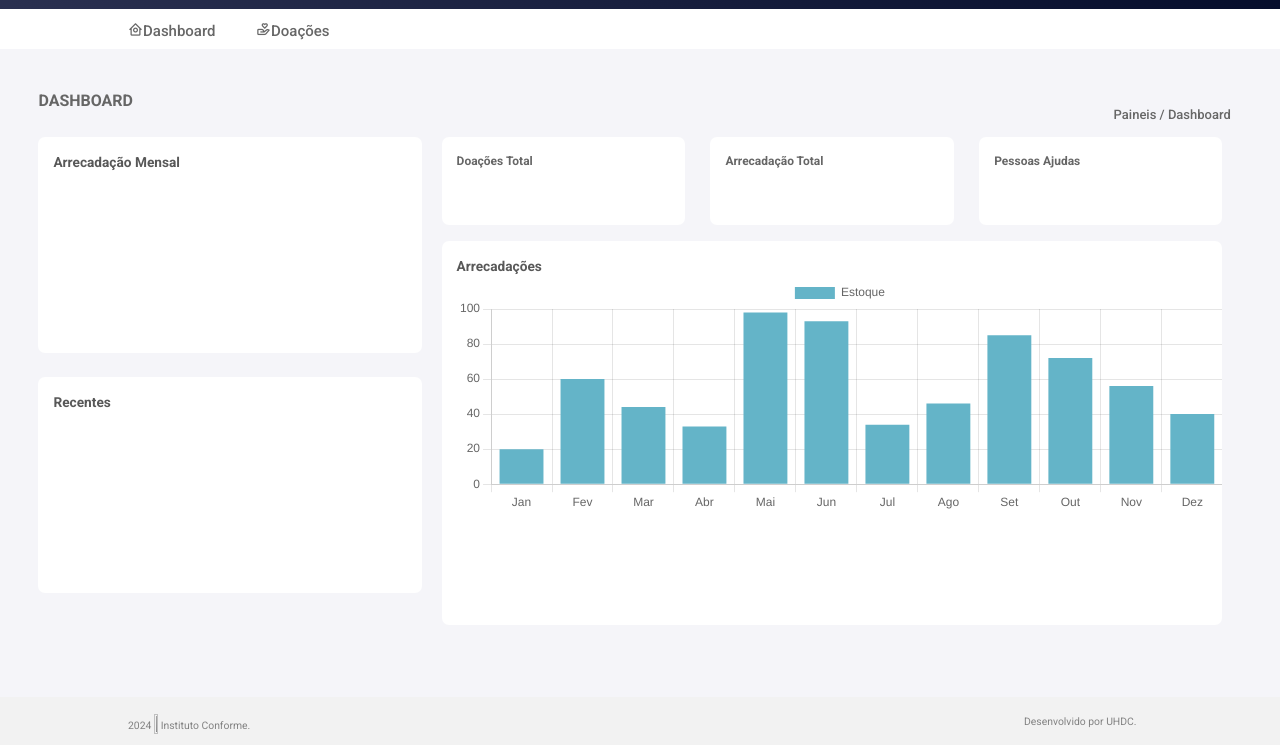
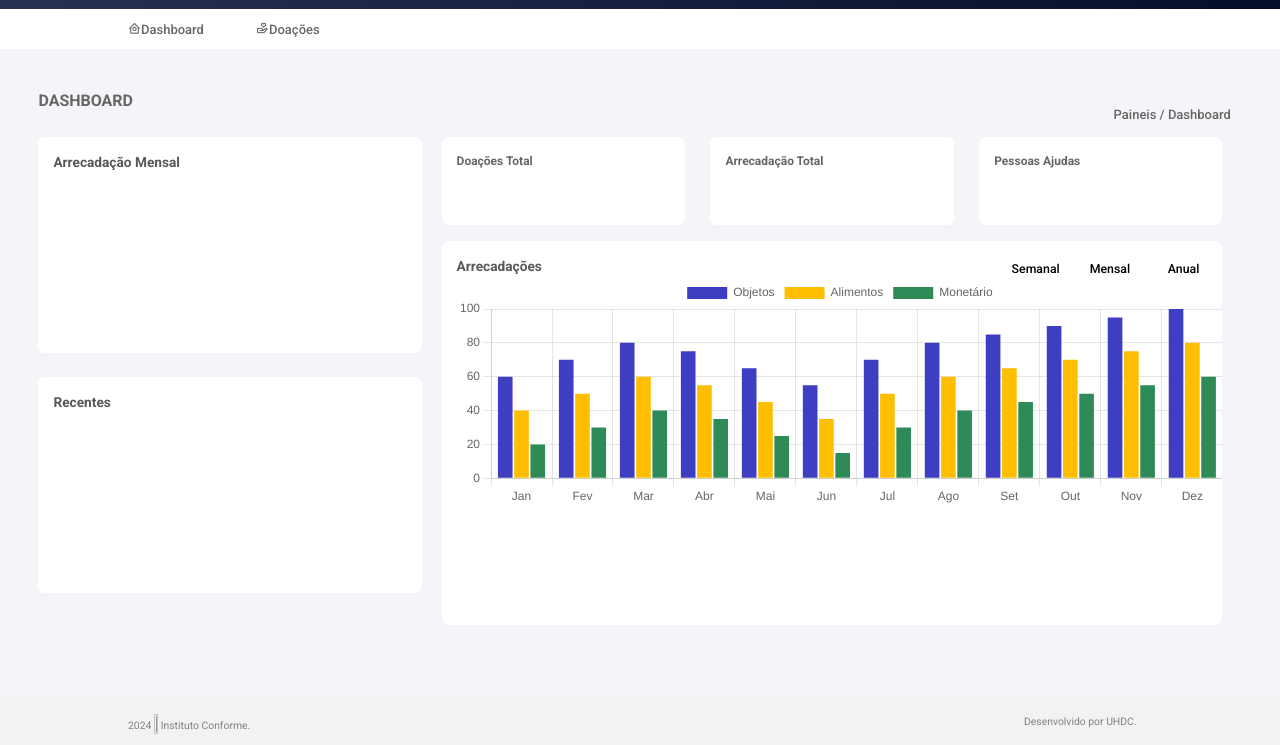
Before and after one commit to luizpassoss/controle-de-estoque, a website: page Dashboard/dashboard.html in a window 1280 px wide. Shown: the part 55-800 px from the top of the page. Drawn offline with nearby package versions, Linux system fonts and the light colour scheme.

Commit message:
novas informações

```diff
--- a/Dashboard/dashboard.css
+++ b/Dashboard/dashboard.css
@@ -100,7 +100,7 @@ p#textd{
     font-family: "Roboto", sans-serif;
     font-weight: 500;
     font-style: normal;
-    font-size: 15px;
+    font-size: 13px;
     color: rgb(102, 102, 102);
     left: 10%;
     top: 27%;
@@ -112,7 +112,7 @@ p#textdoações{
     font-family: "Roboto", sans-serif;
     font-weight: 500;
     font-style: normal;
-    font-size: 15px;
+    font-size: 13px;
     color: rgb(102, 102, 102);
     left: 20%;
     top: 27%;
--- a/Dashboard/dashboard.html
+++ b/Dashboard/dashboard.html
@@ -9,6 +9,7 @@
     <link rel="preconnect" href="https://fonts.googleapis.com">
     <link rel="preconnect" href="https://fonts.gstatic.com" crossorigin>
     <link href="https://fonts.googleapis.com/css2?family=Open+Sans:ital,wght@0,300..800;1,300..800&display=swap" rel="stylesheet">
+
     <style>
         @import url('https://fonts.googleapis.com/css2?family=Open+Sans:ital,wght@0,300..800;1,300..800&display=swap');
         </style>
@@ -29,6 +30,25 @@
         }
         </style>
         <script src="https://cdn.jsdelivr.net/npm/chart.js"></script>
+        <style>
+            .custom-button{
+                background-color: white;
+            }
+
+            /* Altera a cor de fundo ao passar o mouse sobre o botão */
+            .custom-button:hover {
+                background-color: rgb(54, 73, 200);
+                color: rgb(255, 255, 255); /* Altera a cor do texto ao passar o mouse */
+                transition: 0.5s;
+            }
+            .custom-button:focus{
+                background-color: rgb(54, 73, 200);
+                color: rgb(255, 255, 255); /* Altera a cor do texto ao passar o mouse */
+                transition: 0.5s;
+            }
+
+
+        </style>
 
 </head>
 <body>
@@ -41,7 +61,7 @@
                     <img src="../Imagens/Fotos/Icones/bandeiragrande.jpg" alt="" id="bandeirabrasil">
                     <i class='bx bx-fullscreen text-white fs-5 position-absolute' style="left: 80%; top: 3.3%;"></i>
                     <i class='bx bx-bell text-white fs-5 position-absolute' style="left: 82.7%;top: 3.3%;"></i>
-                    <i class='bx bxs-user-circle text-white fs-2 position-absolute' style="left: 85.1%; top: 2.5%;"><p style="font-size: 40%;position: absolute; top: 30%; left: 140%; font-family: 'Roboto', sans-serif;font-weight: 400;">Caue</p><i class='bx bx-chevron-down text-white fs-5 position-absolute' style="left: 225%; top: 15%;"></i> </i>
+                    <i id="login"  class='bx bxs-user-circle text-white fs-2 position-absolute' style="left: 85.1%; top: 2.5%;"><p style="font-size: 40%;position: absolute; top: 30%; left: 140%; font-family: 'Roboto', sans-serif;font-weight: 400;">Caue</p><i class='bx bx-chevron-down text-white fs-5 position-absolute' style="left: 225%; top: 15%;"></i> </i>
                     <i class='bx bx-cog text-white fs-5 position-absolute' style="left: 94%; top: 3.1%;" ></i></div>
 
             </section>
@@ -60,45 +80,119 @@
         <div class="bloco1">Arrecadação Mensal</div>
         <div class="bloco2">Recentes</div>
         <div class="bloco3">Arrecadações
-            <canvas id="meuGrafico" height="4vh" width="13vw"></canvas>
+            <canvas id="myChart" height="3vh" width="10vw"></canvas>
+            <button class="position-absolute custom-button" onclick="showWeekly()" style="border: 0;border-radius: 5px;font-size: 90%;font-family: 'Roboto', sans-serif;font-weight: 500;left: 72%;top: 3%;padding: 1%;">Semanal</button>
+            <button class="position-absolute custom-button" onclick="showMonthly()" style="border: 0;border-radius: 5px;font-size: 90%;font-family: 'Roboto', sans-serif;font-weight: 500;left: 82%;top: 3%;padding: 1%;" >Mensal</button>
+            <button class="position-absolute custom-button" onclick="showYearly()" style="border: 0;border-radius: 5px;font-size: 90%;font-family: 'Roboto', sans-serif;font-weight: 500;left: 92%;top: 3%;padding: 1%;">Anual</button>
+
 
             <script>
-
-                // Suponha que esses sejam seus dados do banco de dados
-                const dadosDoBancoDeDados = {
+                // Dados de exemplo para os gráficos
+                const data = {
                     labels: ["Jan", "Fev", "Mar", "Abr", "Mai", "Jun", "Jul", "Ago", "Set", "Out", "Nov", "Dez"],
-                    datasets: [{
-                        label: 'Estoque',
-                        backgroundColor: 'rgb(100,180,200)',
-                        borderColor: 'rgb(50,180,200)',
-                        data: [20, 60, 44,33, 98, 93, 34, 46, 85, 72, 56, 40], // Substitua esses dados pelos dados do seu banco de dados
-                    }]
+                    objetos: [60, 70, 80, 75, 65, 55, 70, 80, 85, 90, 95, 100],
+                    alimentos: [40, 50, 60, 55, 45, 35, 50, 60, 65, 70, 75, 80],
+                    monetario: [20, 30, 40, 35, 25, 15, 30, 40, 45, 50, 55, 60]
                 };
 
-                // Renderize o gráfico usando Chart.js
-                const ctx = document.getElementById('meuGrafico').getContext('2d');
-                const meuGrafico = new Chart(ctx, {
-                    type: 'bar',
-                    data: dadosDoBancoDeDados,
-                    options: {
-                        scales: {
-                            y: {
-                                beginAtZero: true,
-                                ticks: {
-                                    stepSize: 20, // Define o intervalo entre os valores verticais como 20
-                                    callback: function(value, index, values) {
-                                        return value.toString(); // Converte os valores para strings
-                                    },
-                                    max: 100, // Define o valor máximo do eixo Y como 100
-                                    min: 0 // Define o valor mínimo do eixo Y como 0
+                // Função para criar o gráfico
+                function createChart(labels, objetos, alimentos, monetario) {
+                    const ctx = document.getElementById('myChart').getContext('2d');
+                    const myChart = new Chart(ctx, {
+                        type: 'bar',
+                        data: {
+                            labels: labels,
+                            datasets: [{
+                                label: 'Objetos',
+                                data: objetos,
+                                borderColor: '#3e3ec2',
+                                backgroundColor: '#3e3ec2',
+
+                            }, {
+                                label: 'Alimentos',
+                                data: alimentos,
+                                borderColor: '#ffbf00 ',
+                                backgroundColor: '#ffbf00 ',
+                            }, {
+                                label: 'Monetário',
+                                data: monetario,
+                                borderColor: '#2e8b57',
+                                backgroundColor: '#2e8b57',
+                            }]
+                        },
+                        options: {
+                            scales: {
+                                y: {
+                                    min: 0,
+                                    max: 100
                                 }
                             }
                         }
+                    });
+                }
+
+                // Mostrar valores semanais
+                function showWeekly() {
+                    const weeksData = getWeeklyData(data);
+                    createChart(weeksData.labels, weeksData.objetos, weeksData.alimentos, weeksData.monetario);
+                }
+
+                // Mostrar valores mensais
+                function showMonthly() {
+                    createChart(data.labels, data.objetos, data.alimentos, data.monetario);
+                }
+
+                // Mostrar valores anuais
+                function showYearly() {
+                    const yearlyData = getYearlyData(data);
+                    createChart(yearlyData.labels, yearlyData.objetos, yearlyData.alimentos, yearlyData.monetario);
+                }
+
+                // Função para obter dados semanais
+                function getWeeklyData(data) {
+                    const weeksData = {
+                        labels: [],
+                        objetos: [],
+                        alimentos: [],
+                        monetario: []
+                    };
+
+                    // Calcula a média dos valores para cada semana
+                    for (let i = 0; i < data.labels.length; i++) {
+                        const avgObjetos = data.objetos[i] / 4; // Supondo 4 semanas por mês
+                        const avgAlimentos = data.alimentos[i] / 4;
+                        const avgMonetario = data.monetario[i] / 4;
+
+                        for (let j = 1; j <= 4; j++) {
+                            weeksData.labels.push(`Semana ${j} - ${data.labels[i]}`);
+                            weeksData.objetos.push(avgObjetos);
+                            weeksData.alimentos.push(avgAlimentos);
+                            weeksData.monetario.push(avgMonetario);
+                        }
                     }
-                });
+
+                    return weeksData;
+                }
+
+                // Função para obter dados anuais
+                function getYearlyData(data) {
+                    const yearlyData = {
+                        labels: ['Anual'],
+                        objetos: [average(data.objetos)],
+                        alimentos: [average(data.alimentos)],
+                        monetario: [average(data.monetario)]
+                    };
+                    return yearlyData;
+                }
+
+                // Função para calcular a média de um array
+                function average(arr) {
+                    return arr.reduce((acc, val) => acc + val, 0) / arr.length;
+                }
+
+                // Inicializar o gráfico com valores mensais
+                createChart(data.labels, data.objetos, data.alimentos, data.monetario);
             </script>
-
-
         </div>
         <div class="bloco4">Doações Total</div>
         <div class="bloco5">Arrecadação Total</div>
@@ -126,6 +220,11 @@
             // Adiciona um estilo de cursor diferente para indicar que o parágrafo é clicável
             document.getElementById("textdoações").style.cursor = "pointer";
           </script>
+          <script>// Adiciona um listener de evento para o parágrafo clicável
+            document.getElementById("login").addEventListener("click", function() {
+              // Redireciona para dashboard.html
+              window.location.href = "../Login/login.html";
+            });</script>
           <div class="position-absolute" style="background-color: rgb(242, 242, 242); top: 94%; height: 6%; width: 100%;"><p class="position-absolute" style="top: 35%;left: 10%; font-size: 65%;font-family: 'Roboto', sans-serif; color: rgb(130, 130, 130);">2024 <img src="../Imagens/Fotos/Icones/download-removebg-preview.png" alt="" height="3%" width="3%"> Instituto Conforme.</p><p class="position-absolute"style="top: 35%;left: 80%; font-size: 65%;font-family: 'Roboto', sans-serif;color: rgb(130, 130, 130);">Desenvolvido por UHDC.</p></div>
     </main>
 
--- a/Login/login.css
+++ b/Login/login.css
@@ -174,7 +174,7 @@ button#conflogin:hover{
     background-image: linear-gradient( rgb(42, 48, 80) 1%,rgb(8, 8, 34));
     height: 100vh;
     width: 10vh;
-    left: 94.9%;
+    left: 95.23%;
 
 }
 img#img2{
```
